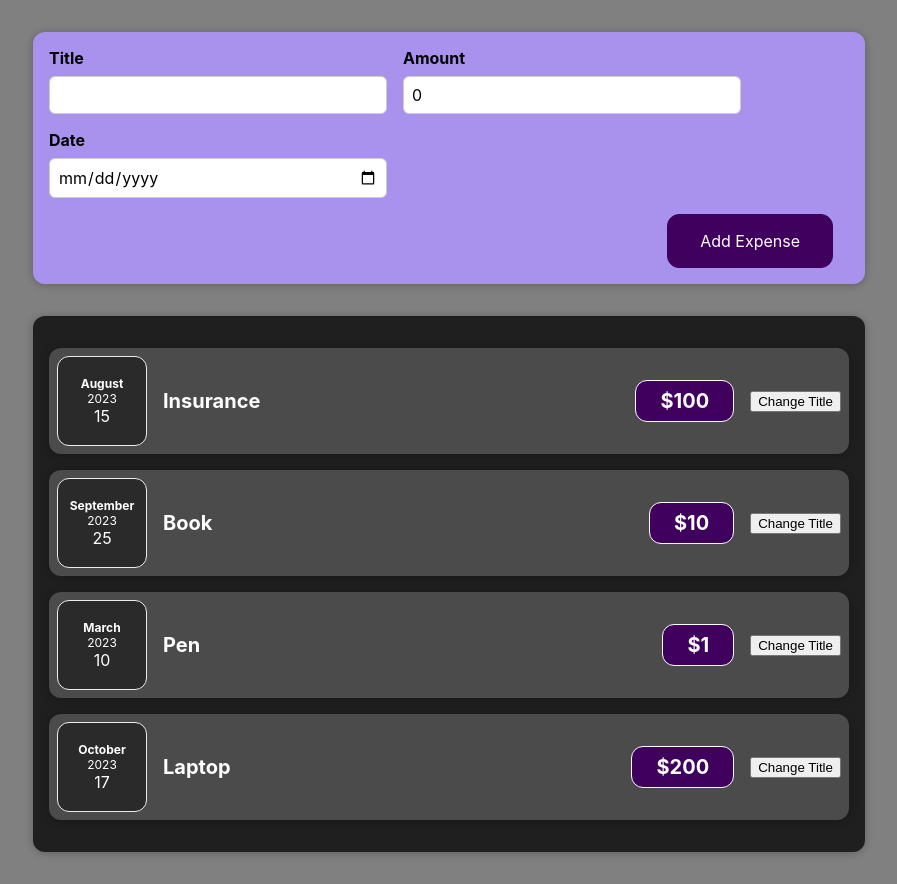
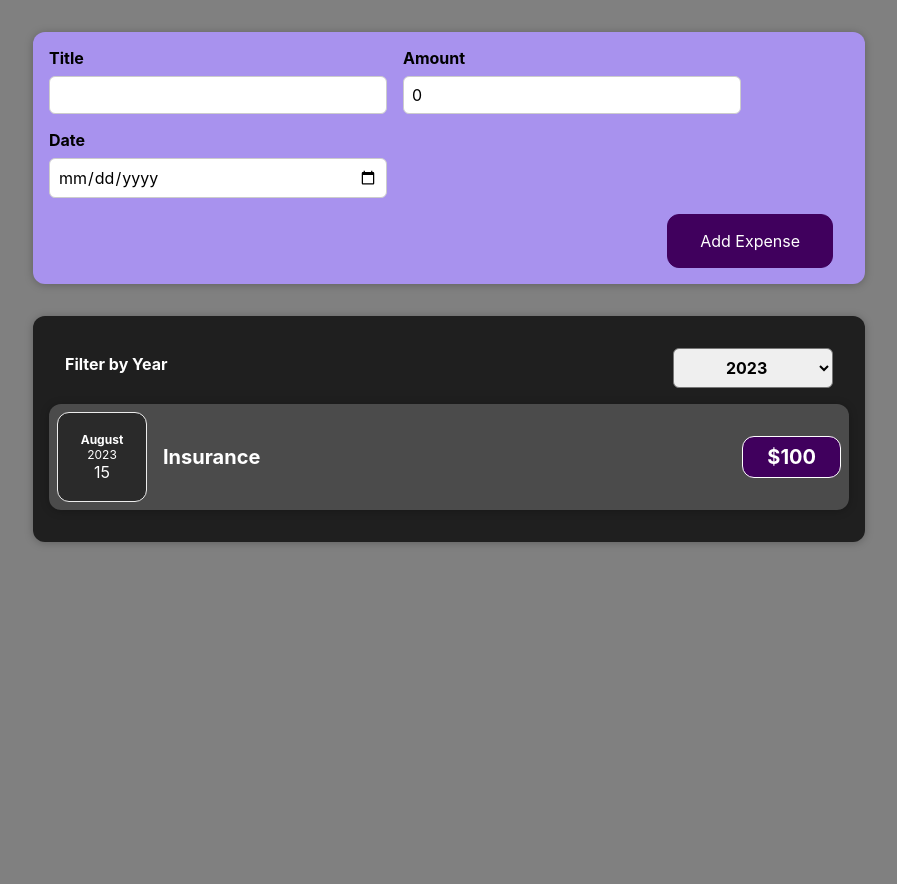
Before and after one commit to deepikacha/project-one, a React (Create React App) app: page / in a window 1280 px wide. Shown: the whole page, without its empty margins (191-1088 px from the left). After the commit the page ends 800 px from the top, so only its background shows below. Built offline with nearby package versions, Linux system fonts and the light colour scheme.

Commit message:
controlled components

```diff
--- a/src/App.js
+++ b/src/App.js
@@ -4,13 +4,14 @@
 import Expenses from "./components/Expenses/Expenses";
 import NewExpense from "./components/NewExpense/NewExpense";
 
+const DUMMY_EXPENSES=[
+  { id: 1, title: "Insurance", date: new Date(2023, 7, 15), price: 100 },
+  { id: 2, title: "Book", date: new Date(2024, 8, 25), price: 10 },
+  { id: 3, title: "Pen", date: new Date(2025, 2, 10), price: 1 },
+  { id: 4, title: "Laptop", date: new Date(2024, 9, 17), price: 200 },
+]
 const App = () => {
-  const [expenses, setExpenses] = useState([
-    { id: 1, title: "Insurance", date: new Date(2023, 7, 15), price: 100 },
-    { id: 2, title: "Book", date: new Date(2023, 8, 25), price: 10 },
-    { id: 3, title: "Pen", date: new Date(2023, 2, 10), price: 1 },
-    { id: 4, title: "Laptop", date: new Date(2023, 9, 17), price: 200 },
-  ]);
+  const [expenses, setExpenses] = useState(DUMMY_EXPENSES);
 
   const addExpenseHandler = (expense) => {
     setExpenses((prevExpense)=>[...prevExpense,expense])
--- a/src/components/Expenses/ExpenseItem.js
+++ b/src/components/Expenses/ExpenseItem.js
@@ -6,18 +6,15 @@
 
 
 export default function ExpenseItem(props) {
-  const [title,setTitle]=useState(props.title);
-  function buttonClickHandler(event){
-    setTitle("New Title");
-  }
+
 
   return (
     <Card className="expense-item">
       <ExpenseDate calenderDate={props.date}/>
       <div className="expense-item__description">
-        <h2>{title}</h2>
+        <h2>{props.title}</h2>
       <div className="expense-item__price">${props.price}</div>
-      <button onClick={buttonClickHandler}>Change Title</button>
+
     </div>
     </Card>
 
--- a/src/components/Expenses/Expenses.js
+++ b/src/components/Expenses/Expenses.js
@@ -1,12 +1,19 @@
-import React from "react";
+import React, { useState } from "react";
 import ExpenseItem from "./ExpenseItem";
 import "./Expenses.css";
 import Card from "../UI/Card";
+import ExpenseFilter from './ExpensesFilter'
 
 const Expenses = (props) => {
+  const [filteredYear, setFilteredYear]=useState('2023');
+  const changeFilterHandler=(selectedYear)=>{
+    setFilteredYear(selectedYear)
+
+  }
   return (
     <Card className="expenses">
-      {props.expenses.map((expense) => {
+      <ExpenseFilter selected={filteredYear} changeFilter={changeFilterHandler}/>
+      {props.expenses.filter(val=>val.date.getFullYear()===parseInt(filteredYear)).map((expense) => {
         return (
           <ExpenseItem
             key={expense.id}
--- /dev/null
+++ b/src/components/Expenses/ExpensesFilter.css
@@ -0,0 +1,24 @@
+.expenses-filter {
+    color: white;
+    padding: 0 1rem;
+  }
+
+  .expenses-filter__control {
+    display: flex;
+    width: 100%;
+    align-items: center;
+    justify-content: space-between;
+    margin: 1rem 0;
+  }
+
+  .expenses-filter label {
+    font-weight: bold;
+    margin-bottom: 0.5rem;
+  }
+
+  .expenses-filter select {
+    font: inherit;
+    padding: 0.5rem 3rem;
+    font-weight: bold;
+    border-radius: 6px;
+  }
--- /dev/null
+++ b/src/components/Expenses/ExpensesFilter.js
@@ -0,0 +1,25 @@
+import React from "react"
+import "./ExpensesFilter.css"
+
+function ExpenseFilter(props){
+    const dropDownChangeHandler=(event)=>{
+        props.changeFilter(event.target.value)
+    }
+    return (
+        <div className="expenses-filter">
+            <div className="expenses-filter__control">
+                <label>Filter by Year</label>
+                <select value={props.selected} onChange={dropDownChangeHandler}>
+                    <option value="2023">2023</option>
+                    <option value="2024">2024</option>
+                    <option value="2025">2025</option>
+                </select>
+
+            </div>
+        </div>
+    )
+
+
+
+}
+export default ExpenseFilter;
```
